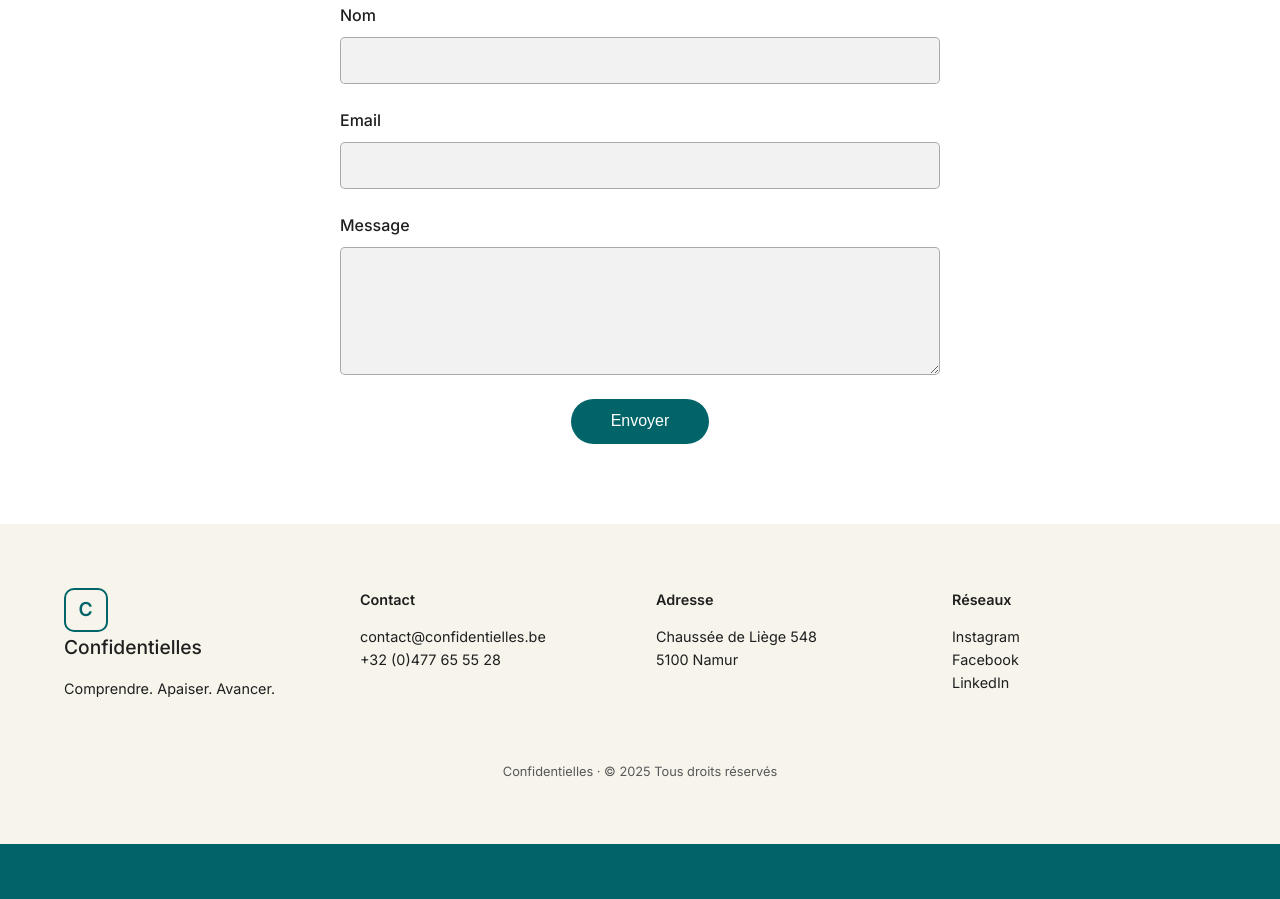
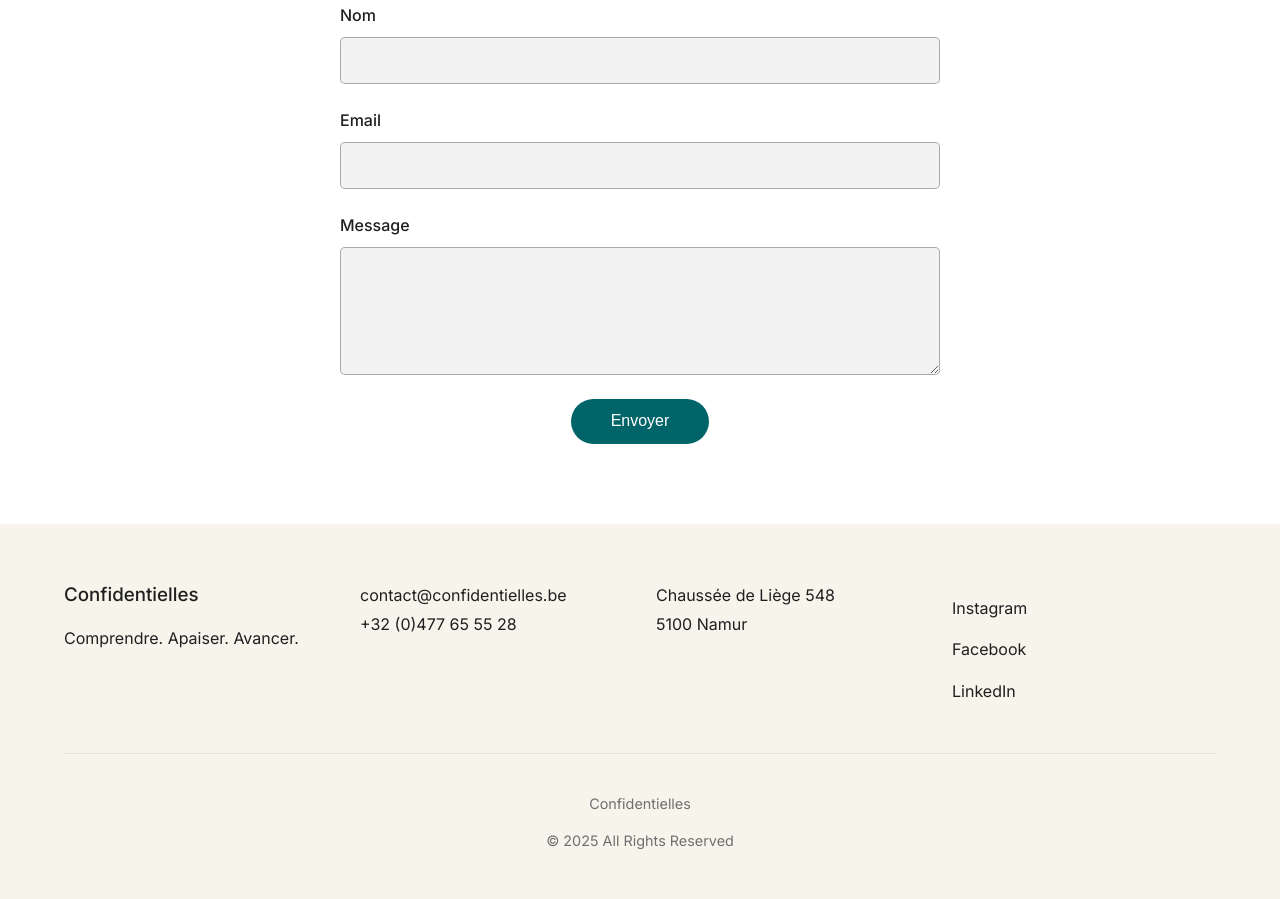
Before and after one commit to Loremgreg/confidentielles, a plain HTML site: page html/discutons.html in a window 1280 px wide. Shown: the part 1662-2561 px from the top of the page. Before the commit the page ends 2506 px from the top, so only its background shows below. Drawn offline with Linux system fonts and the light colour scheme.

Commit message:
fix footer

```diff
--- a/html/css/discutons.css
+++ b/html/css/discutons.css
@@ -68,6 +68,10 @@ body {
 .nav-links a {
     color: white;
     text-decoration: none;
+}
+
+a:hover {
+    opacity: 0.7;
 }
 
 .hero {
@@ -162,33 +166,39 @@ body {
 /* Removed .cta-section as it's replaced by .contact-form-section */
 /* Removed .cta-btn as it's replaced by .btn.btn-accent in the form */
 
-footer {
+.site-footer {
     background: var(--beige);
     color: var(--charcoal);
-    /* Changed to charcoal */
-    padding: 4rem 5vw 3rem;
+    padding: 3.5rem 0 2rem;
 }
 
-.footer-inner {
-    max-width: 1200px;
-    margin: 0 auto;
+.footer-grid {
     display: grid;
     grid-template-columns: repeat(auto-fit, minmax(200px, 1fr));
     gap: 2rem;
-    font-size: 0.9rem;
+    margin-bottom: 2rem;
 }
 
-.footer-brand h4 {
-    font-size: 1.2rem;
+.footer-brand h3 {
     margin: 0 0 0.5rem;
     font-weight: 500;
 }
 
+.footer-contact p {
+    margin: 0.2rem 0;
+}
+
 .footer-meta {
-    margin-top: 3rem;
-    font-size: 0.8rem;
-    color: #585858;
     text-align: center;
+    font-size: 0.9rem;
+    color: #6f6f6f;
+    border-top: 1px solid rgba(0, 0, 0, 0.08);
+    padding-top: 1.5rem;
+}
+
+.footer-social a {
+    text-decoration: none;
+    color: inherit;
 }
 
 @media (max-width: 640px) {
--- a/html/css/services.css
+++ b/html/css/services.css
@@ -216,35 +216,35 @@ a:hover {
 
 .site-footer {
     background: var(--beige);
-    padding: 4rem 0 3rem;
+    padding: 3.5rem 0 2rem;
 }
 
 .footer-grid {
     display: grid;
-    grid-template-columns: repeat(auto-fit, minmax(220px, 1fr));
+    grid-template-columns: repeat(auto-fit, minmax(200px, 1fr));
     gap: 2rem;
-    font-size: 0.95rem;
+    margin-bottom: 2rem;
 }
 
-.footer-brand h2 {
+.footer-brand h3 {
     margin: 0 0 0.5rem;
-    font-weight: 500;
 }
 
-.footer-contact p,
-.footer-meta p {
+.footer-contact p {
     margin: 0.2rem 0;
 }
 
-.footer-social {
-    display: flex;
-    flex-direction: column;
-    gap: 0.35rem;
+.footer-meta {
+    text-align: center;
+    font-size: 0.9rem;
+    color: #6f6f6f;
+    border-top: 1px solid rgba(0, 0, 0, 0.08);
+    padding-top: 1.5rem;
 }
 
-.footer-meta {
-    font-size: 0.85rem;
-    color: #777;
+.footer-social a {
+    text-decoration: none;
+    color: inherit;
 }
 
 /* font-size handled by clamp(); keep queries for future tweaks if needed */
--- a/html/discutons.html
+++ b/html/discutons.html
@@ -99,32 +99,47 @@
         </section>
     </main>
 
-    <footer>
-        <div class="footer-inner">
+    <!-- Footer -->
+    <footer class="site-footer">
+        <div class="container">
+            <div class="footer-grid">
+                <!-- Company -->
                 <div class="footer-brand">
-                <div class="logo-mark" style="color: var(--teal); border-color: var(--teal);">C</div>
-                <h4>Confidentielles</h4>
+                    <h3>Confidentielles</h3>
                     <p>Comprendre. Apaiser. Avancer.</p>
                 </div>
-            <div>
-                <strong>Contact</strong>
-                <p>contact@confidentielles.be<br>+32 (0)477 65 55 28</p>
+
+                <!-- Contact Column 1 -->
+                <div class="footer-contact">
+                    <p>contact@confidentielles.be</p>
+                    <p>+32 (0)477 65 55 28</p>
                 </div>
-            <div>
-                <strong>Adresse</strong>
-                <p>Chaussée de Liège 548<br>5100 Namur</p>
+
+                <!-- Contact Column 2 -->
+                <div class="footer-contact">
+                    <p>Chaussée de Liège 548</p>
+                    <p>5100 Namur</p>
                 </div>
+
+                <!-- Social Media -->
                 <div class="footer-social">
-                <strong>Réseaux</strong>
                     <p><a href="https://www.youtube.com/watch?v=Sagg08DrO5U&list=RDSagg08DrO5U&start_radio=1"
-                        target="_blank">Instagram</a><br><a
-                        href="https://www.youtube.com/watch?v=Sagg08DrO5U&list=RDSagg08DrO5U&start_radio=1"
-                        target="_blank">Facebook</a><br><a
-                        href="https://www.youtube.com/watch?v=Sagg08DrO5U&list=RDSagg08DrO5U&start_radio=1"
+                            target="_blank">Instagram</a></p>
+                    <p><a href="https://www.youtube.com/watch?v=Sagg08DrO5U&list=RDSagg08DrO5U&start_radio=1"
+                            target="_blank">Facebook</a></p>
+                    <p><a href="https://www.youtube.com/watch?v=Sagg08DrO5U&list=RDSagg08DrO5U&start_radio=1"
                             target="_blank">LinkedIn</a></p>
                 </div>
             </div>
-        <p class="footer-meta">Confidentielles · © 2025 Tous droits réservés</p>
+
+            <!-- Copyright -->
+            <div class="footer-meta">
+                <div>
+                    <p>Confidentielles</p>
+                    <p>© 2025 All Rights Reserved</p>
+                </div>
+            </div>
+        </div>
     </footer>
 </body>
 
```
Also changed, not shown: html/services.html (+24 -10 lines). Lines whose indentation alone changed are shown as unchanged.
